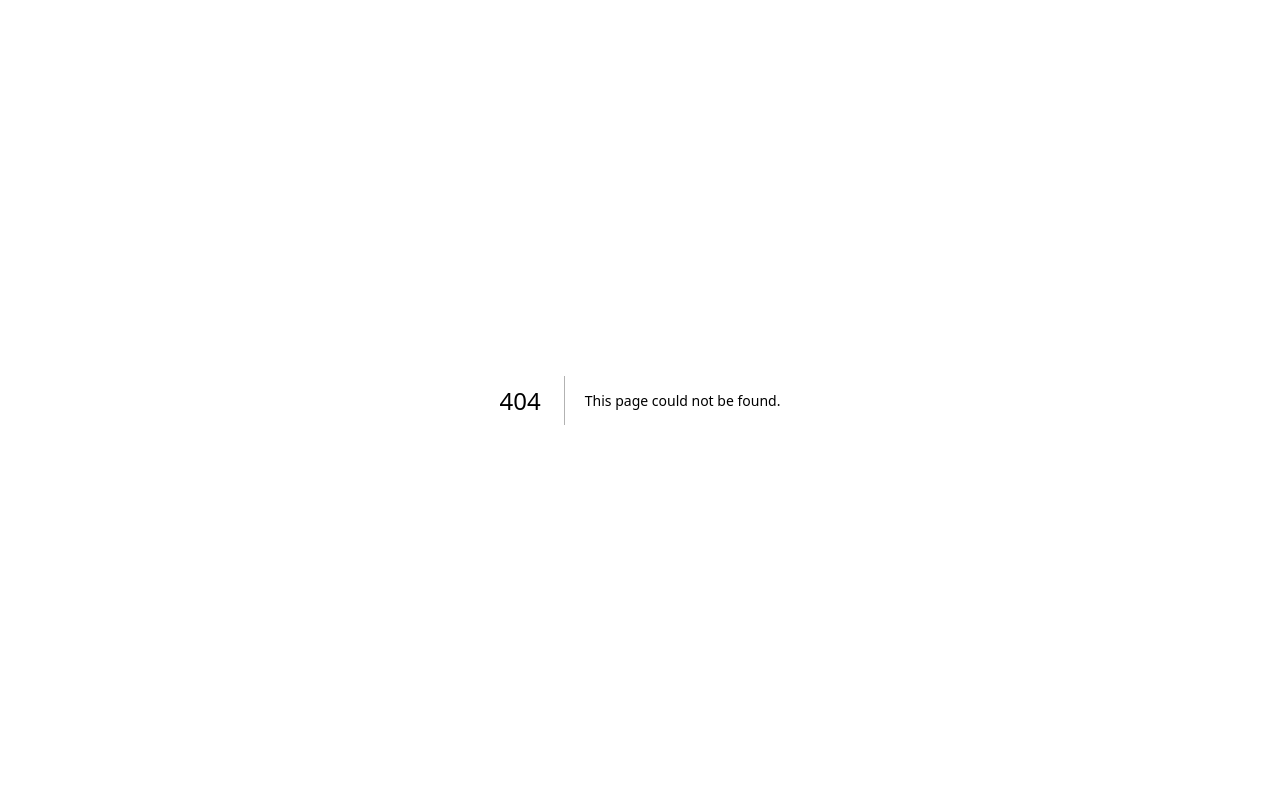
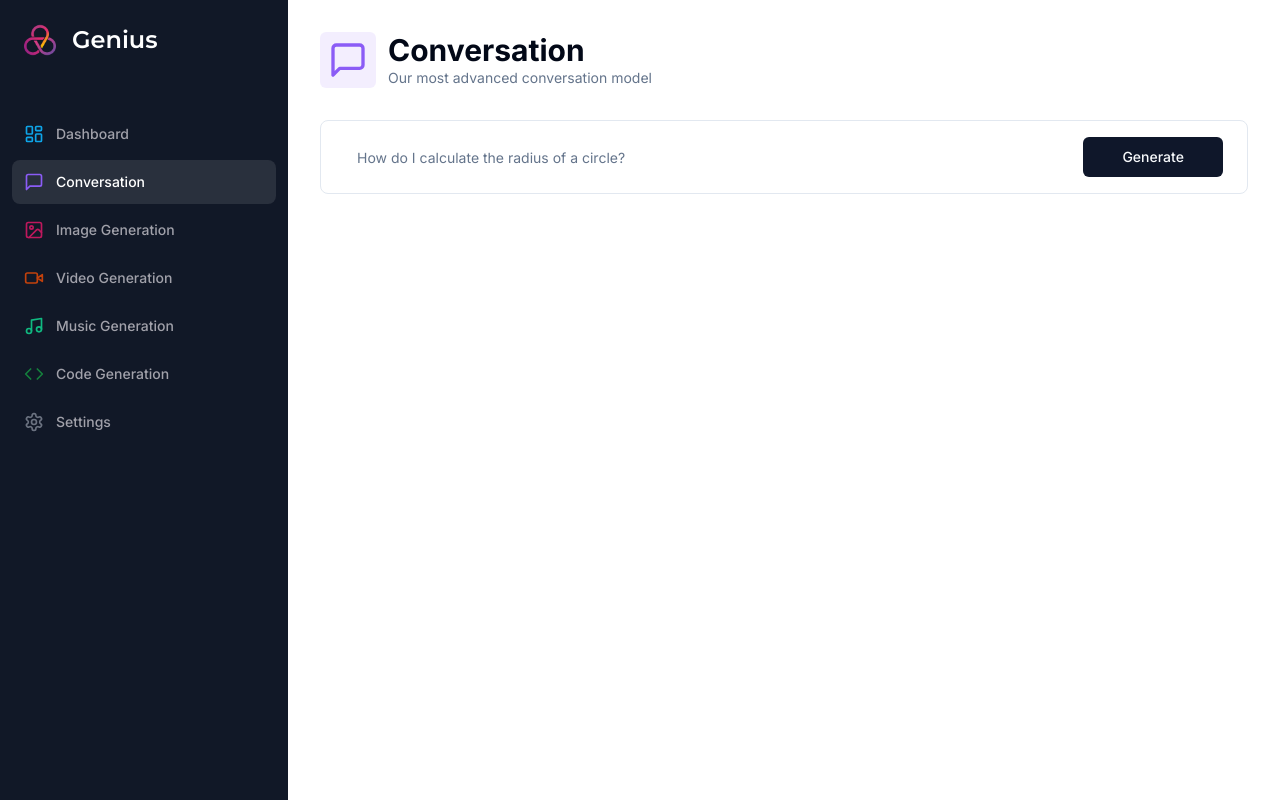
Before and after one commit to mmagba/ai-saas, a Next.js app: page /conversation in a window 1280 px wide. Before the commit this address had no page. Built offline with nearby package versions, Linux system fonts and the light colour scheme.

Commit message:
Add heading component and conversation form

```diff
--- /dev/null
+++ b/app/(dashboard)/(routes)/conversation/constants.ts
@@ -0,0 +1,7 @@
+import * as z from 'zod';
+
+export const formSchema = z.object({
+    prompt: z.string().min(1, {
+        message: 'Prompt is required'
+    })
+});
--- /dev/null
+++ b/app/(dashboard)/(routes)/conversation/page.tsx
@@ -0,0 +1,66 @@
+'use client';
+
+import * as z from 'zod';
+import { zodResolver } from '@hookform/resolvers/zod';
+import { useForm } from 'react-hook-form';
+import { MessageSquare } from 'lucide-react';
+
+import Heading from '@/components/Heading';
+import { formSchema } from './constants';
+import { Form, FormControl, FormField, FormItem } from '@/components/ui/form';
+import { Input } from '@/components/ui/input';
+import { Button } from '@/components/ui/button';
+
+
+const page = () => {
+    const form = useForm<z.infer<typeof formSchema>>({
+        defaultValues: {
+            prompt: ""
+        },
+        resolver: zodResolver(formSchema)
+    });
+
+    const isLoading = form.formState.isSubmitting;
+
+
+    const onSubmit = async (values: z.infer<typeof formSchema>) => {
+        console.log(values);
+    };
+
+
+    return (
+        <>
+            <Heading title='Conversation' desc='Our most advanced conversation model' icon={MessageSquare} iconColor='text-violet-500' bgColor='bg-violet-500/10' />
+            <div className='px-4 lg:px-8'>
+                <div>
+                    <Form {...form}>
+                        <form onSubmit={form.handleSubmit(onSubmit)} className='border rounded-lg w-full p-4 px-3 md:px-6 focus-within:shadow-sm grid grid-cols-12 gap-2'>
+
+                            <FormField name="prompt" render={({ field }) => (
+                                <FormItem className='col-span-12 lg:col-span-10'>
+                                    <FormControl>
+                                        <Input
+                                            disabled={isLoading}
+                                            placeholder="How do I calculate the radius of a circle?"
+                                            className='border-0 outline-none focus-visible:ring-0 focus-visible:ring-transparent'
+                                            {...field}
+                                        />
+                                    </FormControl>
+                                </FormItem>
+                            )} />
+
+                            <Button type='submit' disabled={isLoading} className='col-span-12 lg:col-span-2 w-full'>
+                                Generate
+                            </Button>
+
+                        </form>
+                    </Form>
+                </div>
+
+
+            </div>
+        </>
+    )
+}
+
+export default page
--- /dev/null
+++ b/components/Heading.tsx
@@ -0,0 +1,28 @@
+import { cn } from "@/lib/utils";
+import { LucideIcon } from "lucide-react";
+
+interface HeadingProps {
+    title: string;
+    desc: string;
+    icon: LucideIcon;
+    iconColor?: string;
+    bgColor?: string;
+}
+
+
+const Heading = (props: HeadingProps) => {
+    return (
+        <div className="flex gap-x-3 items-center px-4 lg:px-8 mb-8">
+            <div className={cn('p-2 w-fit rounded-md', props.bgColor)}>
+                <props.icon className={cn('w-10 h-10', props.iconColor)} />
+            </div>
+            <div>
+                <h2 className="font-bold text-3xl">{props.title}</h2>
+                <p className="text-muted-foreground text-sm">{props.desc}</p>
+            </div>
+
+        </div>
+    )
+}
+
+export default Heading
--- /dev/null
+++ b/components/ui/form.tsx
@@ -0,0 +1,176 @@
+import * as React from "react"
+import * as LabelPrimitive from "@radix-ui/react-label"
+import { Slot } from "@radix-ui/react-slot"
+import {
+  Controller,
+  ControllerProps,
+  FieldPath,
+  FieldValues,
+  FormProvider,
+  useFormContext,
+} from "react-hook-form"
+
+import { cn } from "@/lib/utils"
+import { Label } from "@/components/ui/label"
+
+const Form = FormProvider
+
+type FormFieldContextValue<
+  TFieldValues extends FieldValues = FieldValues,
+  TName extends FieldPath<TFieldValues> = FieldPath<TFieldValues>
+> = {
+  name: TName
+}
+
+const FormFieldContext = React.createContext<FormFieldContextValue>(
+  {} as FormFieldContextValue
+)
+
+const FormField = <
+  TFieldValues extends FieldValues = FieldValues,
+  TName extends FieldPath<TFieldValues> = FieldPath<TFieldValues>
+>({
+  ...props
+}: ControllerProps<TFieldValues, TName>) => {
+  return (
+    <FormFieldContext.Provider value={{ name: props.name }}>
+      <Controller {...props} />
+    </FormFieldContext.Provider>
+  )
+}
+
+const useFormField = () => {
+  const fieldContext = React.useContext(FormFieldContext)
+  const itemContext = React.useContext(FormItemContext)
+  const { getFieldState, formState } = useFormContext()
+
+  const fieldState = getFieldState(fieldContext.name, formState)
+
+  if (!fieldContext) {
+    throw new Error("useFormField should be used within <FormField>")
+  }
+
+  const { id } = itemContext
+
+  return {
+    id,
+    name: fieldContext.name,
+    formItemId: `${id}-form-item`,
+    formDescriptionId: `${id}-form-item-description`,
+    formMessageId: `${id}-form-item-message`,
+    ...fieldState,
+  }
+}
+
+type FormItemContextValue = {
+  id: string
+}
+
+const FormItemContext = React.createContext<FormItemContextValue>(
+  {} as FormItemContextValue
+)
+
+const FormItem = React.forwardRef<
+  HTMLDivElement,
+  React.HTMLAttributes<HTMLDivElement>
+>(({ className, ...props }, ref) => {
+  const id = React.useId()
+
+  return (
+    <FormItemContext.Provider value={{ id }}>
+      <div ref={ref} className={cn("space-y-2", className)} {...props} />
+    </FormItemContext.Provider>
+  )
+})
+FormItem.displayName = "FormItem"
+
+const FormLabel = React.forwardRef<
+  React.ElementRef<typeof LabelPrimitive.Root>,
+  React.ComponentPropsWithoutRef<typeof LabelPrimitive.Root>
+>(({ className, ...props }, ref) => {
+  const { error, formItemId } = useFormField()
+
+  return (
+    <Label
+      ref={ref}
+      className={cn(error && "text-destructive", className)}
+      htmlFor={formItemId}
+      {...props}
+    />
+  )
+})
+FormLabel.displayName = "FormLabel"
+
+const FormControl = React.forwardRef<
+  React.ElementRef<typeof Slot>,
+  React.ComponentPropsWithoutRef<typeof Slot>
+>(({ ...props }, ref) => {
+  const { error, formItemId, formDescriptionId, formMessageId } = useFormField()
+
+  return (
+    <Slot
+      ref={ref}
+      id={formItemId}
+      aria-describedby={
+        !error
+          ? `${formDescriptionId}`
+          : `${formDescriptionId} ${formMessageId}`
+      }
+      aria-invalid={!!error}
+      {...props}
+    />
+  )
+})
+FormControl.displayName = "FormControl"
+
+const FormDescription = React.forwardRef<
+  HTMLParagraphElement,
+  React.HTMLAttributes<HTMLParagraphElement>
+>(({ className, ...props }, ref) => {
+  const { formDescriptionId } = useFormField()
+
+  return (
+    <p
+      ref={ref}
+      id={formDescriptionId}
+      className={cn("text-sm text-muted-foreground", className)}
+      {...props}
+    />
+  )
+})
+FormDescription.displayName = "FormDescription"
+
+const FormMessage = React.forwardRef<
+  HTMLParagraphElement,
+  React.HTMLAttributes<HTMLParagraphElement>
+>(({ className, children, ...props }, ref) => {
+  const { error, formMessageId } = useFormField()
+  const body = error ? String(error?.message) : children
+
+  if (!body) {
+    return null
+  }
+
+  return (
+    <p
+      ref={ref}
+      id={formMessageId}
+      className={cn("text-sm font-medium text-destructive", className)}
+      {...props}
+    >
+      {body}
+    </p>
+  )
+})
+FormMessage.displayName = "FormMessage"
+
+export {
+  useFormField,
+  Form,
+  FormItem,
+  FormLabel,
+  FormControl,
+  FormDescription,
+  FormMessage,
+  FormField,
+}
--- /dev/null
+++ b/components/ui/input.tsx
@@ -0,0 +1,25 @@
+import * as React from "react"
+
+import { cn } from "@/lib/utils"
+
+export interface InputProps
+  extends React.InputHTMLAttributes<HTMLInputElement> {}
+
+const Input = React.forwardRef<HTMLInputElement, InputProps>(
+  ({ className, type, ...props }, ref) => {
+    return (
+      <input
+        type={type}
+        className={cn(
+          "flex h-10 w-full rounded-md border border-input bg-background px-3 py-2 text-sm ring-offset-background file:border-0 file:bg-transparent file:text-sm file:font-medium placeholder:text-muted-foreground focus-visible:outline-none focus-visible:ring-2 focus-visible:ring-ring focus-visible:ring-offset-2 disabled:cursor-not-allowed disabled:opacity-50",
+          className
+        )}
+        ref={ref}
+        {...props}
+      />
+    )
+  }
+)
+Input.displayName = "Input"
+
+export { Input }
--- /dev/null
+++ b/components/ui/label.tsx
@@ -0,0 +1,26 @@
+"use client"
+
+import * as React from "react"
+import * as LabelPrimitive from "@radix-ui/react-label"
+import { cva, type VariantProps } from "class-variance-authority"
+
+import { cn } from "@/lib/utils"
+
+const labelVariants = cva(
+  "text-sm font-medium leading-none peer-disabled:cursor-not-allowed peer-disabled:opacity-70"
+)
+
+const Label = React.forwardRef<
+  React.ElementRef<typeof LabelPrimitive.Root>,
+  React.ComponentPropsWithoutRef<typeof LabelPrimitive.Root> &
+    VariantProps<typeof labelVariants>
+>(({ className, ...props }, ref) => (
+  <LabelPrimitive.Root
+    ref={ref}
+    className={cn(labelVariants(), className)}
+    {...props}
+  />
+))
+Label.displayName = LabelPrimitive.Root.displayName
+
+export { Label }
--- a/package.json
+++ b/package.json
@@ -10,7 +10,9 @@
   },
   "dependencies": {
     "@clerk/nextjs": "^4.24.1",
+    "@hookform/resolvers": "^3.3.1",
     "@radix-ui/react-dialog": "^1.0.5",
+    "@radix-ui/react-label": "^2.0.2",
     "@radix-ui/react-select": "^2.0.0",
     "@radix-ui/react-slot": "^1.0.2",
     "class-variance-authority": "^0.7.0",
@@ -19,8 +21,10 @@
     "next": "latest",
     "react": "latest",
     "react-dom": "latest",
+    "react-hook-form": "^7.46.2",
     "tailwind-merge": "^1.14.0",
-    "tailwindcss-animate": "^1.0.7"
+    "tailwindcss-animate": "^1.0.7",
+    "zod": "^3.22.2"
   },
   "devDependencies": {
     "@types/node": "latest",
```
Also changed, not shown: 1 other file (tests, documents, lock files or other folders).
